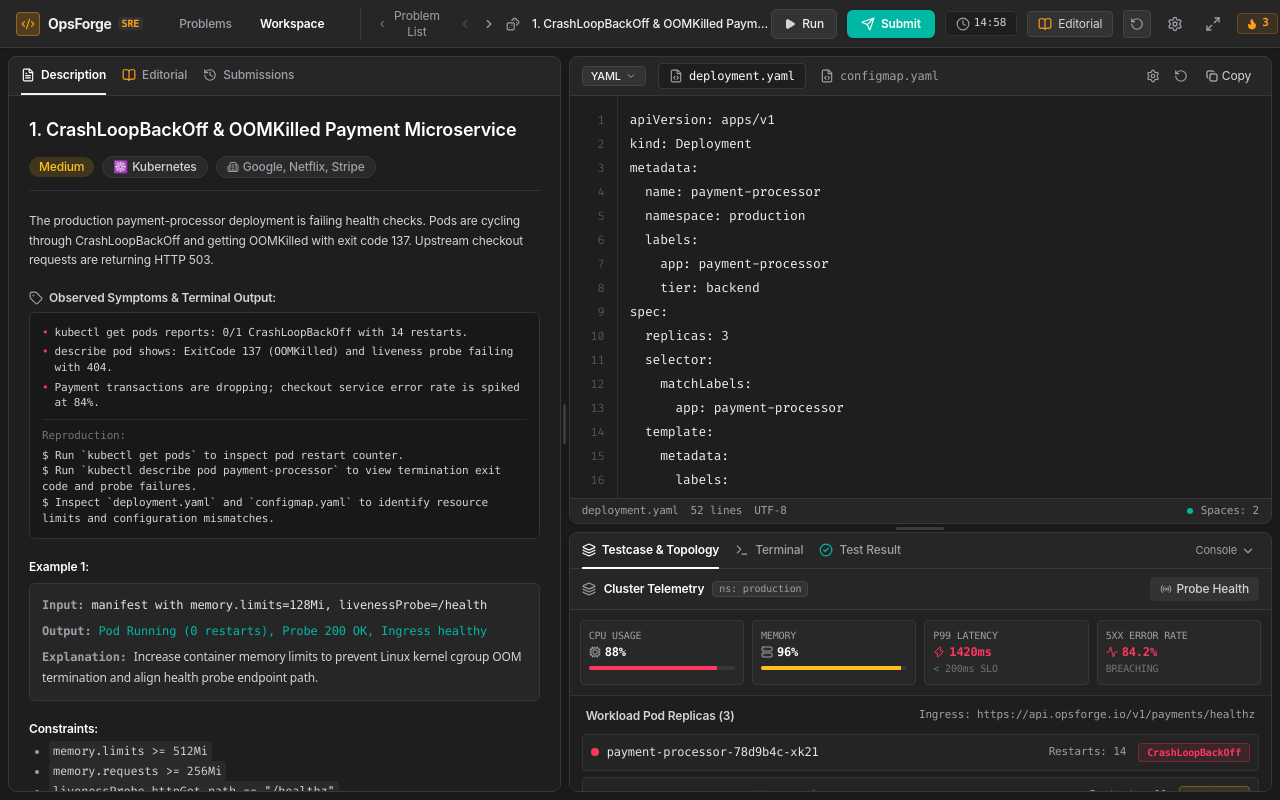
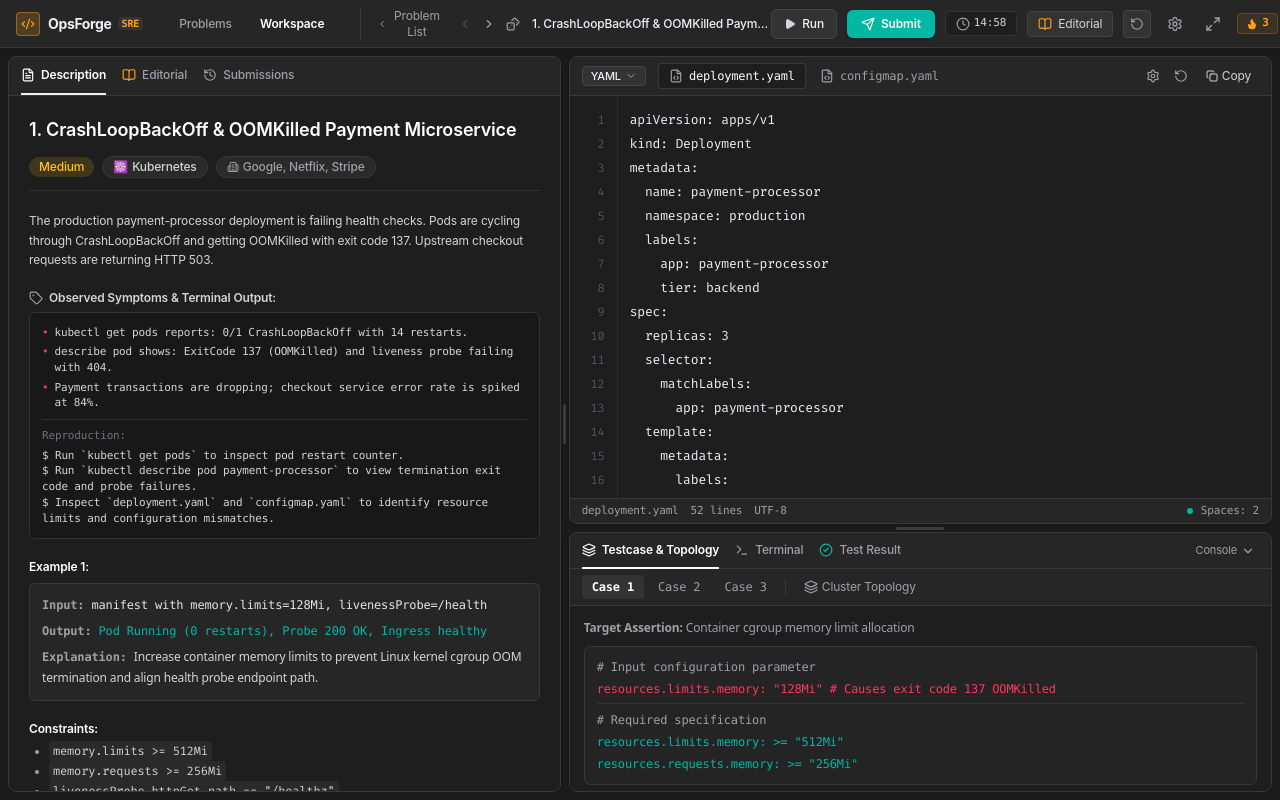
Before and after one commit to Saman-dev12/cool-things-with-ai, a React (Vite) app in the folder opsforge/: page / in a window 1280 px wide. Both pictures are taken after a click on the button "Workspace". Built offline with nearby package versions, Linux system fonts and the light colour scheme.

Commit message:
feat(opsforge): add LeetCode Case 1, 2, 3 testcase inputs and topology toggle

```diff
--- a/opsforge/src/components/cluster/ClusterVisualizer.tsx
+++ b/opsforge/src/components/cluster/ClusterVisualizer.tsx
@@ -6,11 +6,14 @@ import {
   Zap,
   Radio,
   Activity,
-  Layers
+  Layers,
+  Code2,
+  CheckCircle2
 } from 'lucide-react';
 
 export const ClusterVisualizer: React.FC = () => {
-  const { topology } = useOps();
+  const { topology, currentChallenge } = useOps();
+  const [testcaseTab, setTestcaseTab] = useState<'case1' | 'case2' | 'case3' | 'topology'>('case1');
   const [trafficPulsing, setTrafficPulsing] = useState(false);
 
   const simulateTraffic = () => {
@@ -56,28 +59,117 @@ export const ClusterVisualizer: React.FC = () => {
   const isDegraded = topology.errorRatePercent > 5;
 
   return (
-    <div className="flex flex-col h-full bg-[#1e1e1e] overflow-hidden text-xs">
-      {/* Telemetry Header */}
-      <div className="px-3 py-2 border-b border-[#383838] bg-[#262626] flex items-center justify-between">
-        <div className="flex items-center gap-2">
-          <Layers className="w-3.5 h-3.5 text-zinc-400" />
-          <span className="text-xs font-semibold text-white">
-            Cluster Telemetry
-          </span>
-          <span className="text-[10px] font-mono px-1.5 py-0.2 rounded bg-[#333333] text-zinc-400 border border-[#444]">
-            ns: {topology.namespace}
-          </span>
-        </div>
-
+    <div className="flex flex-col h-full bg-[#1e1e1e] overflow-hidden text-xs select-none">
+      {/* LeetCode Testcase Sub-tabs Bar */}
+      <div className="px-3 py-1.5 border-b border-[#383838] bg-[#262626] flex items-center justify-between">
+        <div className="flex items-center gap-1">
           <button
-          onClick={simulateTraffic}
-          className="flex items-center gap-1 px-2.5 py-1 rounded text-xs font-medium bg-[#333333] hover:bg-[#3d3d3d] text-zinc-300 transition"
+            onClick={() => setTestcaseTab('case1')}
+            className={`px-2.5 py-1 rounded text-xs font-mono transition ${
+              testcaseTab === 'case1'
+                ? 'bg-[#333333] text-white font-semibold'
+                : 'text-zinc-400 hover:text-white hover:bg-[#2e2e2e]'
+            }`}
           >
-          <Radio className={`w-3 h-3 text-zinc-400 ${trafficPulsing ? 'animate-ping' : ''}`} />
-          <span>Probe Health</span>
+            Case 1
+          </button>
+          <button
+            onClick={() => setTestcaseTab('case2')}
+            className={`px-2.5 py-1 rounded text-xs font-mono transition ${
+              testcaseTab === 'case2'
+                ? 'bg-[#333333] text-white font-semibold'
+                : 'text-zinc-400 hover:text-white hover:bg-[#2e2e2e]'
+            }`}
+          >
+            Case 2
+          </button>
+          <button
+            onClick={() => setTestcaseTab('case3')}
+            className={`px-2.5 py-1 rounded text-xs font-mono transition ${
+              testcaseTab === 'case3'
+                ? 'bg-[#333333] text-white font-semibold'
+                : 'text-zinc-400 hover:text-white hover:bg-[#2e2e2e]'
+            }`}
+          >
+            Case 3
+          </button>
+          <div className="w-[1px] h-4 bg-[#383838] mx-1" />
+          <button
+            onClick={() => setTestcaseTab('topology')}
+            className={`flex items-center gap-1 px-2.5 py-1 rounded text-xs transition ${
+              testcaseTab === 'topology'
+                ? 'bg-[#333333] text-white font-semibold'
+                : 'text-zinc-400 hover:text-white hover:bg-[#2e2e2e]'
+            }`}
+          >
+            <Layers className="w-3.5 h-3.5" />
+            <span>Cluster Topology</span>
           </button>
         </div>
 
+        {testcaseTab === 'topology' && (
+          <button
+            onClick={simulateTraffic}
+            className="flex items-center gap-1 px-2 py-0.5 rounded text-xs bg-[#333333] hover:bg-[#3d3d3d] text-zinc-300 transition"
+          >
+            <Radio className={`w-3 h-3 text-zinc-400 ${trafficPulsing ? 'animate-ping' : ''}`} />
+            <span>Probe</span>
+          </button>
+        )}
+      </div>
+
+      {/* Case 1: Resource Quotas */}
+      {testcaseTab === 'case1' && (
+        <div className="flex-1 p-3.5 overflow-y-auto space-y-2.5 font-mono text-xs">
+          <div className="text-zinc-400 font-sans text-xs">
+            <strong>Target Assertion:</strong> Container cgroup memory limit allocation
+          </div>
+
+          <div className="rounded-md bg-[#242424] border border-[#383838] p-3 space-y-1.5">
+            <div className="text-zinc-400"># Input configuration parameter</div>
+            <div className="text-[#ff375f]">resources.limits.memory: "128Mi"  # Causes exit code 137 OOMKilled</div>
+            <div className="pt-2 border-t border-[#333333] text-zinc-400"># Required specification</div>
+            <div className="text-[#00b8a3]">resources.limits.memory: &gt;= "512Mi"</div>
+            <div className="text-[#00b8a3]">resources.requests.memory: &gt;= "256Mi"</div>
+          </div>
+        </div>
+      )}
+
+      {/* Case 2: Health Probes */}
+      {testcaseTab === 'case2' && (
+        <div className="flex-1 p-3.5 overflow-y-auto space-y-2.5 font-mono text-xs">
+          <div className="text-zinc-400 font-sans text-xs">
+            <strong>Target Assertion:</strong> Kubelet liveness & readiness probe endpoint alignment
+          </div>
+
+          <div className="rounded-md bg-[#242424] border border-[#383838] p-3 space-y-1.5">
+            <div className="text-zinc-400"># Input probe path</div>
+            <div className="text-[#ff375f]">livenessProbe.httpGet.path: "/health"  # Returns HTTP 404</div>
+            <div className="pt-2 border-t border-[#333333] text-zinc-400"># Required specification</div>
+            <div className="text-[#00b8a3]">livenessProbe.httpGet.path: "/healthz" # Endpoint returning 200 OK</div>
+          </div>
+        </div>
+      )}
+
+      {/* Case 3: Ingress & Service Routing */}
+      {testcaseTab === 'case3' && (
+        <div className="flex-1 p-3.5 overflow-y-auto space-y-2.5 font-mono text-xs">
+          <div className="text-zinc-400 font-sans text-xs">
+            <strong>Target Assertion:</strong> Service targetPort and ConfigMap environmental binding
+          </div>
+
+          <div className="rounded-md bg-[#242424] border border-[#383838] p-3 space-y-1.5">
+            <div className="text-zinc-400"># Service Port & ConfigMap Target</div>
+            <div className="text-zinc-300">Service: {currentChallenge.serviceName}</div>
+            <div className="text-zinc-300">targetPort: 8080 &rarr; containerPort: 8080</div>
+            <div className="text-[#00b8a3]">ConfigMap key: DB_HOST matches database connection string</div>
+          </div>
+        </div>
+      )}
+
+      {/* Topology Tab */}
+      {testcaseTab === 'topology' && (
+        <div className="flex-1 flex flex-col overflow-hidden">
           {/* Metrics Bar */}
           <div className="grid grid-cols-4 gap-2 p-2.5 bg-[#222222] border-b border-[#333333] text-xs font-mono">
             <div className="bg-[#282828] p-2 rounded border border-[#383838]">
@@ -137,11 +229,11 @@ export const ClusterVisualizer: React.FC = () => {
             </div>
           </div>
 
-      {/* Workload Pods List */}
-      <div className="flex-1 p-3 overflow-y-auto space-y-2.5">
+          {/* Pods List */}
+          <div className="flex-1 p-3 overflow-y-auto space-y-2">
             <div className="flex items-center justify-between text-xs text-zinc-400 px-1">
-          <span className="font-semibold text-zinc-300">Workload Pod Replicas ({topology.pods.length})</span>
-          <span className="font-mono text-[11px]">Ingress: {topology.ingressUrl}</span>
+              <span className="font-semibold text-zinc-300">Pods ({topology.pods.length})</span>
+              <span className="font-mono text-[11px]">{topology.ingressUrl}</span>
             </div>
 
             <div className="space-y-1.5">
@@ -171,5 +263,7 @@ export const ClusterVisualizer: React.FC = () => {
             </div>
           </div>
         </div>
+      )}
+    </div>
   );
 };
```
Lines whose indentation alone changed are shown as unchanged.
